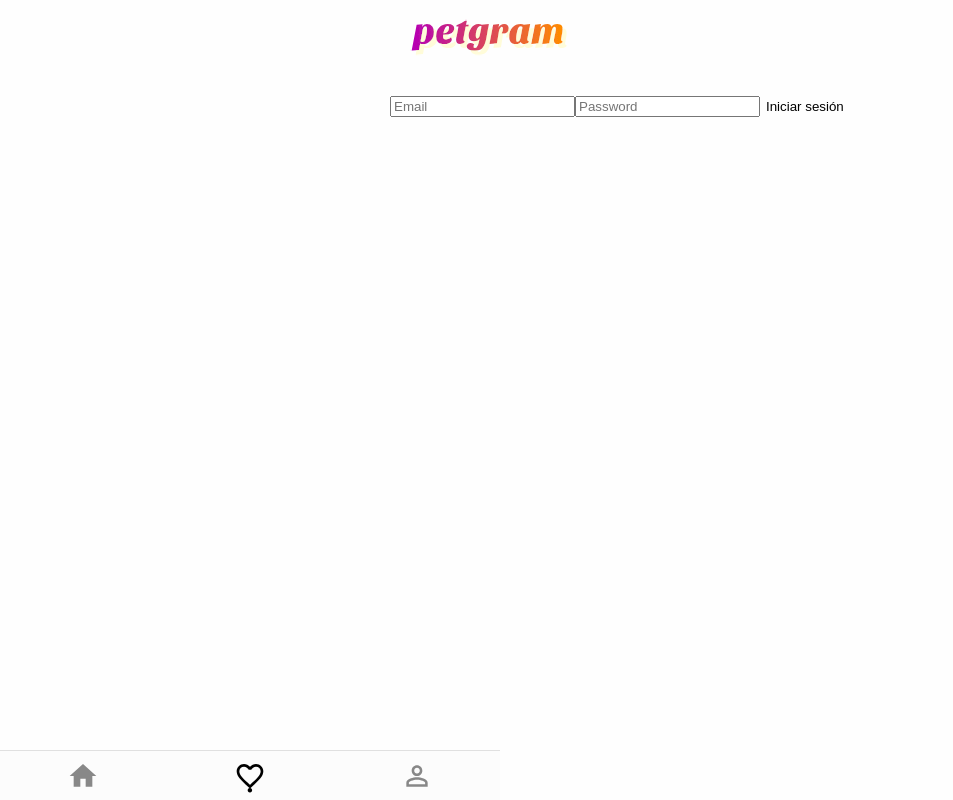
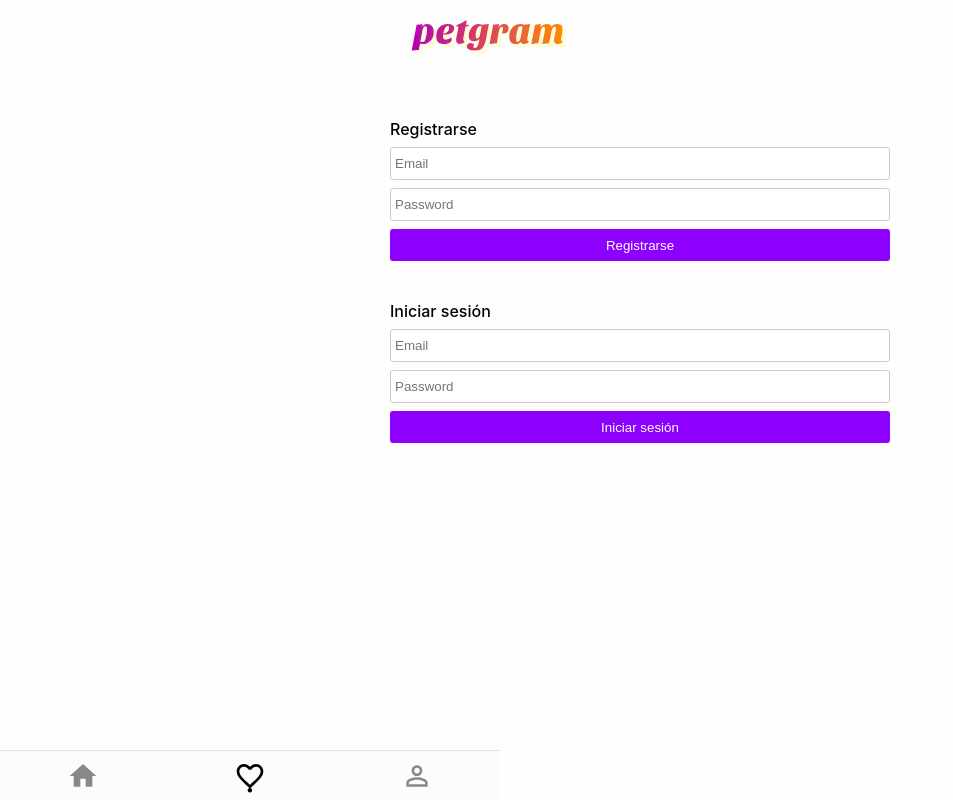
Before and after one commit to Elegidoadedo/react-graph, a React app: page /favs in a window 1280 px wide. Shown: the whole page, without its empty margins (0-953 px from the left). Built offline with nearby package versions, Linux system fonts and the light colour scheme.

Commit message:
added register form and mutation

```diff
--- a/src/components/UserForm/index.js
+++ b/src/components/UserForm/index.js
@@ -1,15 +1,25 @@
 import React from 'react'
 import { useInputValue } from '../../hooks/useInputValue'
+import { Form, Button, Input, Title, Error } from './styles'
 
 
-export const UserForm = ({ onSubmit }) => {
+export const UserForm = ({ error, disabled, onSubmit, title }) => {
   const  email = useInputValue('')
   const  password = useInputValue('')
+  const handleSubmit = (event) => {
+    event.preventDefault()
+    onSubmit({ email: email.value, password: password.value })
+  }
+
   return (
-    <form onSubmit={onSubmit}>
-      <input placeholder="Email" {...email} />
-      <input placeholder="Password" type="password" {...password} />
-      <button>Iniciar sesión</button>
-    </form>
+    <>
+      <Form disabled={disabled} onSubmit={handleSubmit}>
+        <Title>{ title }</Title>
+        <Input disabled={disabled} placeholder="Email" {...email} />
+        <Input disabled={disabled} placeholder="Password" type="password" {...password} />
+        <Button disabled={disabled} >{title}</Button>
+        {error && <Error>{ error }</Error>}
+      </Form>
+    </>
   )
 }
--- /dev/null
+++ b/src/components/UserForm/styles.js
@@ -0,0 +1,43 @@
+import styled from 'styled-components'
+
+export const Form = styled.form`
+  padding: 16px 0;
+`
+
+export const Button = styled.button`
+  background: #8d00ff;
+  border-radius: 3px;
+  color: #fff;
+  height: 32px;
+  display: block;
+  width: 100%;
+  text-align: center;
+
+  &[disabled]{
+    opacity: 0.3;
+  }
+`
+
+export const Input = styled.input`
+  border: 1px solid #ccc;
+  border-radius: 3px;
+  margin-bottom: 8px;
+  padding: 8px 4px;
+  display: block;
+  width: 100%;
+
+  &[disabled]{
+    opacity: 0.3;
+  }
+`
+
+export const Title = styled.h2`
+  font-size: 16px;
+  font-weight: 500;
+  padding: 8px 0;
+`
+
+export const Error = styled.span`
+  font-size: 14px;
+  color: red;
+`
--- /dev/null
+++ b/src/containers/RegisterMutation.js
@@ -0,0 +1,15 @@
+import React from 'react'
+import { Mutation } from 'react-apollo'
+import { gql } from 'apollo-boost'
+
+const REGISTER = gql`
+  mutation signup($input: UserCredentials!) {
+    signup(input: $input)
+  }
+`
+
+export const RegisterMutation = ({ children}) => (
+  <Mutation mutation={REGISTER} >
+    { children }
+  </Mutation>
+)
--- a/src/pages/NotRegisteredUser.js
+++ b/src/pages/NotRegisteredUser.js
@@ -1,14 +1,29 @@
-import React from 'react';
+import React, { Fragment } from 'react'
 import Context from '../Context'
 import { UserForm } from '../components/UserForm'
+import { RegisterMutation } from '../containers/RegisterMutation'
 
-export const NotRegisteredUser = () => {
-
-  return (
-    <Context.Consumer>
-      {
-        ({ activateAuth }) =><UserForm onSubmit={activateAuth}/>
+export const NotRegisteredUser = () => (
+  <Context.Consumer>
+    {
+      ({ activateAuth }) => {
+        return <Fragment>
+          <RegisterMutation>
+            {
+              (register, { data, loading, error}) => {
+                const onSubmit = ({ email, password }) => {
+                  const input = { email, password }
+                  const variables = { input }
+                  register({variables}).then(activateAuth)
+                }
+                const errorMsg = error && 'El usuario ya existe o hay algun problema'
+                return <UserForm disabled={loading} error={errorMsg} title='Registrarse' onSubmit={onSubmit} />
+              }
+            }
+          </RegisterMutation>
+          <UserForm title='Iniciar sesión' onSubmit={activateAuth} />
+        </Fragment>
       }
-    </Context.Consumer>
-  )
-}
+    }
+  </Context.Consumer>
+)
```
